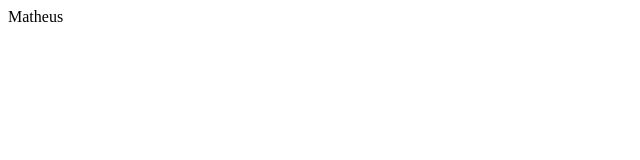
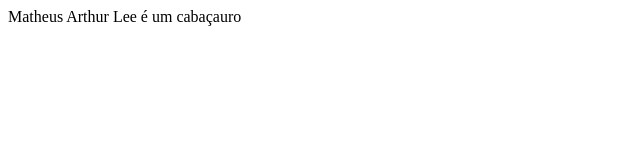
Before and after one commit to matheusventrilho/Personal_Website, a plain HTML site: page index.html in a window 1280 px wide. Shown: the whole page, without its empty margins (0-640 px from the left). Drawn offline with Linux system fonts and the light colour scheme.

Commit message:
Update index.html

```diff
--- a/index.html
+++ b/index.html
@@ -2,6 +2,6 @@
 <html>
   <head>Matheus
   </head>
-  <body>
+  <body>Arthur Lee é um cabaçauro
   </body>
 </html>
```
